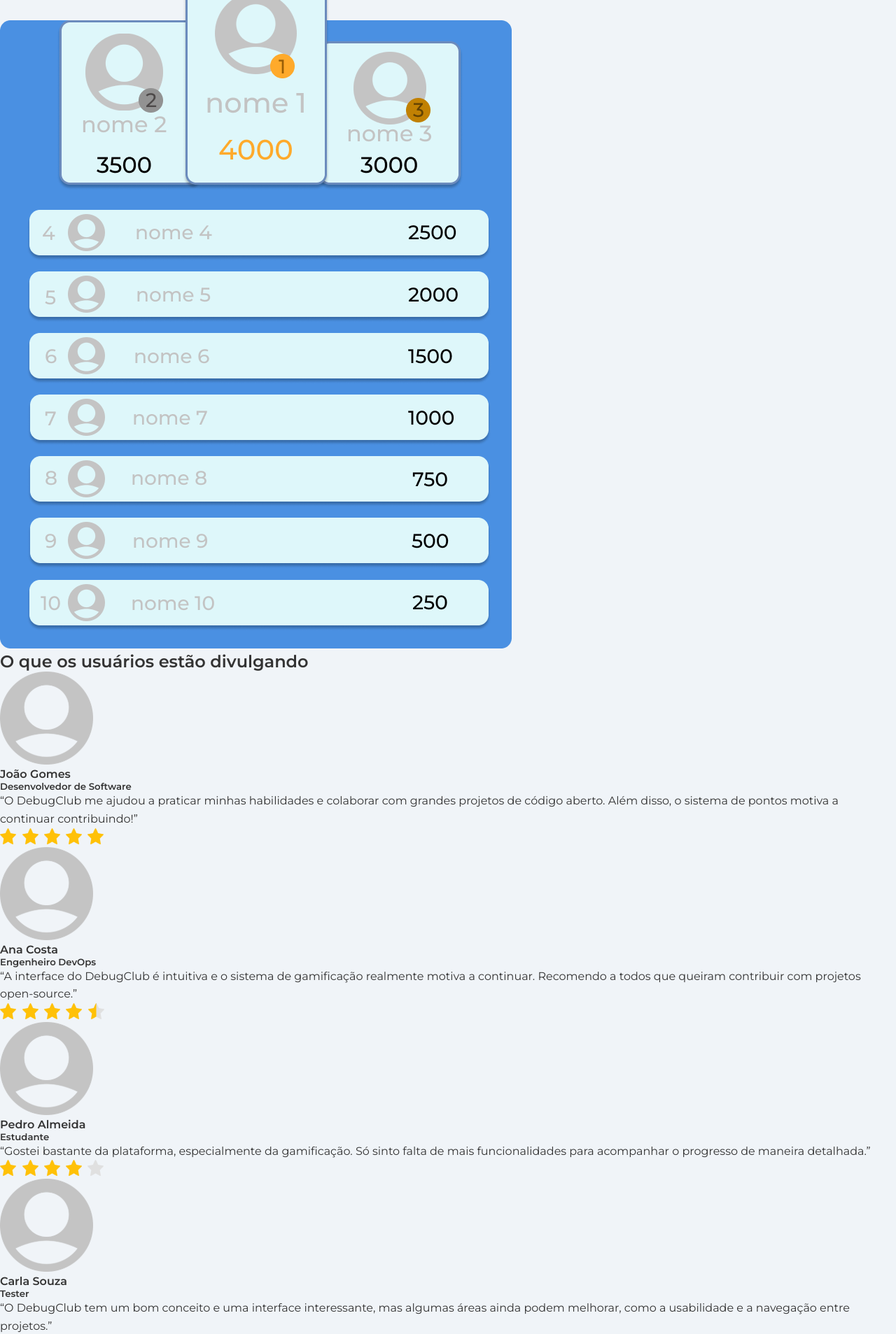
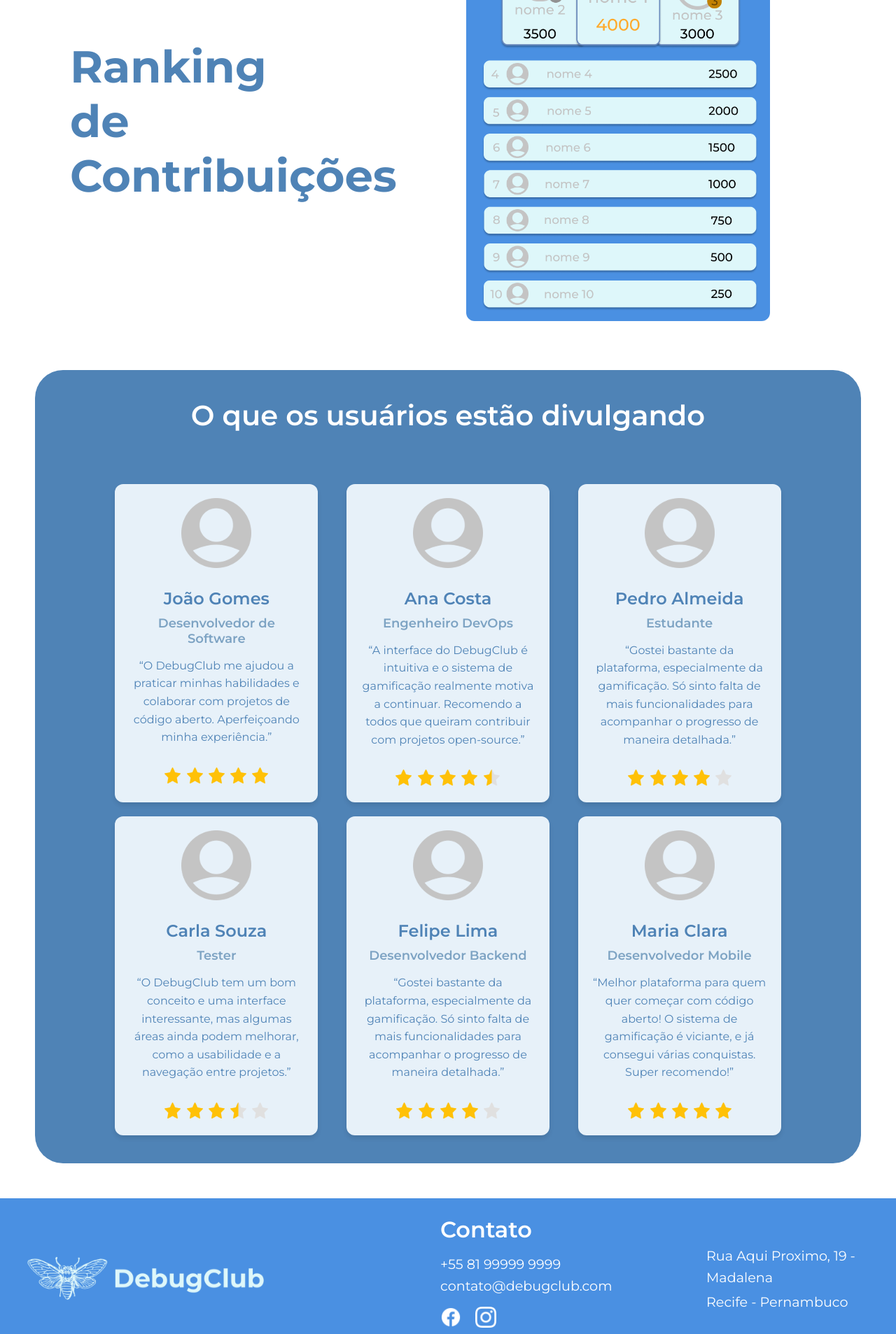
Before and after one commit to VyNas07/Debug-Club, a React (Create React App) app: page / in a window 1280 px wide. Shown: the part 1520-3427 px from the top of the page at 70% size. Built offline with nearby package versions, Linux system fonts and the light colour scheme.

Commit message:
Finalização da HomePage

```diff
--- a/src/App.css
+++ b/src/App.css
@@ -2,7 +2,7 @@
 body {
     margin: 0;
     font-family: 'Montserrat', sans-serif;
-    background-color: #f0f4f8;
+    background-color: #ffffff;
     color: #333;
   }
 
--- a/src/components/HomePage/FeaturesSection/FeaturesSection.css
+++ b/src/components/HomePage/FeaturesSection/FeaturesSection.css
@@ -11,6 +11,7 @@
     font-weight: bold;
     margin-bottom: 60px;
 }
+
 
 .features-list {
     display: grid;
@@ -51,8 +52,8 @@
     .features-list {
         grid-template-columns: repeat(2, 1fr);
         gap: 20px;
-        width: 90%; /* Limita a largura da lista de recursos */
-        margin: 0 auto; /* Centraliza a lista na tela */
+        width: 90%;
+        margin: 0 auto;
     }
 
     .feature-item p {
@@ -68,8 +69,8 @@
     .features-list {
         grid-template-columns: repeat(2, 1fr);
         gap: 15px;
-        width: 90%; /* Limita a largura da lista de recursos */
-        margin: 0 auto; /* Centraliza a lista na tela */
+        width: 90%;
+        margin: 0 auto;
     }
 
     .feature-item p {
@@ -81,8 +82,8 @@
     .features-list {
         grid-template-columns: 1fr;
         gap: 15px;
-        width: 90%; /* Limita a largura da lista de recursos */
-        margin: 0 auto; /* Centraliza a lista na tela */
+        width: 90%;
+        margin: 0 auto;
     }
 
     .feature-item p {
--- a/src/components/HomePage/FeedbackSection/FeedbackSection.css
+++ b/src/components/HomePage/FeedbackSection/FeedbackSection.css
@@ -0,0 +1,102 @@
+.feedback-section {
+    padding: 40px;
+    text-align: center;
+    margin: 50px;
+    background-color: #4f83b6;
+    border-radius: 40px;
+}
+
+.feedback-section h2 {
+    color: #ffffff;
+    margin-bottom: 10px;
+    font-size: 2.5rem;
+    text-align: center;
+    max-width: 50ch;
+}
+
+.container-feedback {
+    display: grid;
+    grid-template-columns: repeat(3, 1fr); /* Três colunas */
+    gap: 20px; /* Espaço entre os cards */
+    justify-items: center;
+    padding: 4rem;
+    padding-bottom: 0px;
+}
+
+.user-feedback {
+    background-color: #e7f1f9;
+    padding: 20px;
+    border-radius: 12px;
+    width: 100%;
+    max-width: 290px;
+    box-shadow: 0px 4px 6px rgba(0, 0, 0, 0.1);
+    text-align: center;
+}
+
+.user-feedback h4 {
+    color: #4f83b6;
+    margin: 10px 0;
+    font-size: 1.5rem;
+}
+
+.user-feedback h5 {
+    color: #7da3c3;
+    margin-bottom: 15px;
+    font-size: 1.125rem;
+}
+
+.user-feedback p {
+    font-size: 1rem;
+    color: #4f83b6;
+    margin-bottom: 20px;
+}
+
+.user-feedback .user-img {
+    width: 200px;
+    height: 100px;
+    margin-bottom: 15px;
+}
+
+.avaliacao-img {
+    margin-top: 10px;
+}
+
+/* Media Queries para Responsividade */
+@media (max-width: 1024px) {
+    .container-feedback {
+        grid-template-columns: repeat(2, 1fr); /* Duas colunas em telas médias */
+    }
+}
+
+@media (max-width: 768px) {
+    .container-feedback {
+        grid-template-columns: 1fr; /* Uma coluna em telas menores */
+    }
+
+    .feedback-section h2 {
+        font-size: 2rem; /* Reduzir o tamanho da fonte */
+    }
+}
+
+@media (max-width: 480px) {
+    .user-feedback {
+        padding: 15px; /* Reduzir padding dos cards */
+    }
+
+    .user-feedback h4 {
+        font-size: 1.25rem; /* Reduzir o tamanho do nome */
+    }
+
+    .user-feedback h5 {
+        font-size: 1rem; /* Reduzir o tamanho da profissão */
+    }
+
+    .user-feedback p {
+        font-size: 0.9rem; /* Reduzir o tamanho da descrição */
+    }
+
+    .user-feedback .user-img {
+        width: 150px; /* Reduzir a largura da imagem do usuário */
+        height: 75px; /* Reduzir a altura da imagem do usuário */
+    }
+}
--- a/src/components/HomePage/FeedbackSection/FeedbackSection.js
+++ b/src/components/HomePage/FeedbackSection/FeedbackSection.js
@@ -4,13 +4,13 @@ import quatro_meioEstrelas from '../../../assets/IMG-HomePage/4meioestrelas.svg'
 import quatroEstrelas from '../../../assets/IMG-HomePage/4estrelas.svg';
 import tres_meioEstrelas from '../../../assets/IMG-HomePage/3estrelasmeio.svg';
 import userImg from '../../../assets/IMG-HomePage/user.svg';
-
+import './FeedbackSection.css'
 const FeedbackSection = () => {
   const perfis = [
     {
       nome: "João Gomes",
       profissao: "Desenvolvedor de Software",
-        descricao: "“O DebugClub me ajudou a praticar minhas habilidades e colaborar com grandes projetos de código aberto. Além disso, o sistema de pontos motiva a continuar contribuindo!”",
+      descricao: "“O DebugClub me ajudou a praticar minhas habilidades e colaborar com projetos de código aberto. Aperfeiçoando minha experiência.”",
       avaliacao: cincoEstrelas,
     },
     {
@@ -43,22 +43,24 @@ const perfis = [
       descricao: "“Melhor plataforma para quem quer começar com código aberto! O sistema de gamificação é viciante, e já consegui várias conquistas. Super recomendo!”",
       avaliacao: cincoEstrelas,
     },
-]
+  ];
+
   return (
-    <section className = 'feedback-section'>
+    <section className='feedback-section'>
       <h2>O que os usuários estão divulgando</h2>
-      <div className='conteiner-feedback'>
-        {perfis.map((perfil, index ) =>
-        <div key = {index} className='user-feedback'>
-            <img src= {userImg} alt = {perfil.nome} className = 'user-img'/>
+      <div className='container-feedback'>
+        {perfis.map((perfil, index) => (
+          <div key={index} className='user-feedback'>
+            <img src={userImg} alt={perfil.nome} className='user-img' />
             <h4>{perfil.nome}</h4>
             <h5>{perfil.profissao}</h5>
             <p>{perfil.descricao}</p>
-            <img src={perfil.avaliacao} alt = 'avaliações' className = "avaliacao-img"/>
-        </div>)}
+            <img src={perfil.avaliacao} alt='avaliações' className='avaliacao-img' />
+
+          </div>
+        ))}
       </div>
     </section>
-  )
-}
-
-export default FeedbackSection
+  );
+};
+export default FeedbackSection;
--- a/src/components/HomePage/RankingSection/RankingSection.css
+++ b/src/components/HomePage/RankingSection/RankingSection.css
@@ -0,0 +1,87 @@
+.ranking-section {
+    display: flex;
+    justify-content: space-between;
+    align-items: center;
+    padding: 20px;
+    margin-top: 40px;
+  }
+
+  .ranking-text {
+    flex: 1;
+    text-align: left;
+  }
+
+  .ranking-text h2 {
+    max-width: 10ch;
+    font-size: clamp(2rem, 5vw, 4rem);
+    color: #4F83B6;
+    font-weight: bold;
+    margin: 0;
+    padding-left: 5rem;
+  }
+
+  .ranking-img {
+    margin-top: -4rem;
+    margin-right: 10rem;
+    flex: 1;
+    max-width: 35%;
+    height: auto;
+    border-radius: 12px;
+  }
+
+  /* Responsividade para tablets e dispositivos de tamanho médio */
+  @media (max-width: 1024px) {
+    .ranking-section {
+      flex-direction: column;
+      align-items: center;
+      text-align: center;
+      margin-top: 30px;
+      padding: 20px;
+    }
+
+    .ranking-text h2 {
+      max-width: 200ch;
+      padding-left: 0;
+    }
+
+    .ranking-img {
+      max-width: 80%;
+      margin-right: 0;
+      margin-top: 20px;
+    }
+  }
+
+  @media (max-width: 768px) {
+    .ranking-section {
+      flex-direction: column;
+      text-align: center;
+      padding: 10px;
+      margin-top: 20px;
+    }
+
+    .ranking-text h2 {
+    max-width: 200ch;
+    padding-left: 0;
+    }
+
+    .ranking-img {
+      max-width: 90%;
+      margin-top: 10px;
+    }
+  }
+
+  @media (max-width: 480px) {
+    .ranking-section {
+      padding: 5px;
+      margin-top: 10px;
+    }
+
+    .ranking-text h2 {
+      max-width: 200ch;
+    }
+
+    .ranking-img {
+      max-width: 100%;
+      margin-top: 15px;
+    }
+  }
--- a/src/components/HomePage/RankingSection/RankingSection.js
+++ b/src/components/HomePage/RankingSection/RankingSection.js
@@ -5,7 +5,9 @@ import RankingImg from '../../../assets/IMG-HomePage/Ranking.png'
 const RankingSection = () => {
   return (
     <section className = 'ranking-section'>
-        <h2>Ranking de Contribuições</h2>
+      <div className='ranking-text'>
+        <h2>Ranking <span>de</span> Contribuições</h2>
+        </div>
         <img src={RankingImg} alt = 'Imagem de Ranking' className='ranking-img'/>
     </section>
   );;
--- a/src/components/HomePage/Rodape/Rodape.css
+++ b/src/components/HomePage/Rodape/Rodape.css
@@ -0,0 +1,78 @@
+.rodape-section {
+    background-color: #4A90E2;
+    color: white;
+    padding: 25px;
+    display: flex;
+    justify-content: center;
+  }
+
+  .rodape-content {
+    display: flex;
+    justify-content: space-between;
+    align-items: center;
+    width: 80%;
+    max-width: 1200px;
+    flex-wrap: wrap;
+    gap: 40px;
+  }
+
+  .logo-img {
+    width: 25rem;
+    margin-right: 20px;
+  }
+
+  .contato-rodape {
+    flex: 1;
+    text-align: start;
+    padding: 0 5rem 0 9rem;
+  }
+
+  .contato-rodape h3 {
+    font-size: 2rem;
+    margin-bottom: 15px;
+  }
+
+  .contato-rodape p {
+    font-size: 1.2rem;
+  }
+
+  .icons-rodape {
+    list-style: none;
+    padding: 0;
+    margin: 15px 0;
+    display: flex;
+    gap: 20px;
+  }
+
+  .facebook-img, .instagram-img {
+    width: 30px;
+    height: 30px;
+  }
+
+  .endereco-rodape {
+    flex: 1;
+    text-align: start;
+    padding-top: 3%;
+  }
+
+  .endereco-rodape p {
+    margin: 5px 0;
+    font-size: 1.2rem;
+  }
+
+  /* Responsividade */
+  @media (max-width: 768px) {
+    .rodape-content {
+      flex-direction: column;
+      align-items: center;
+      text-align: center;
+    }
+
+    .logo-img {
+      margin-bottom: 20px;
+    }
+
+    .contato-rodape, .endereco-rodape {
+      margin-bottom: 20px;
+    }
+  }
--- a/src/components/HomePage/Rodape/Rodape.js
+++ b/src/components/HomePage/Rodape/Rodape.js
@@ -2,11 +2,13 @@ import React from 'react';
 import logoDebugClub from '../../../assets/IMG-HomePage/DebugClub.svg';
 import facebookLogo from '../../../assets/IMG-HomePage/facebook.png';
 import instagramLogo from '../../../assets/IMG-HomePage/instagram.png';
+import './Rodape.css';
 
 
 const Rodape = () => {
   return (
     <footer className='rodape-section'>
+      <div className='rodape-content'>
           <img src={logoDebugClub} alt='logo' className='logo-img'/>
           <div className='contato-rodape'>
             <h3>Contato</h3>
@@ -14,17 +16,23 @@ const Rodape = () => {
             <p>contato@debugclub.com</p>
             <ul className='icons-rodape'>
               <li>
-                <a href='/' aria-label='Facebook'><img src={facebookLogo} alt='Facebook'/></a>
+                <a href='/' aria-label='Facebook'>
+                  <img src={facebookLogo} alt='Facebook' className='facebook-img'/>
+                </a>
               </li>
               <li>
-                <a href='/' aria-label = 'Instagram'><img src={instagramLogo} alt = 'Instagram'/></a>
+                <a href='/' aria-label='Instagram'>
+                  <img src={instagramLogo} alt='Instagram' className='instagram-img'/>
+                </a>
               </li>
             </ul>
           </div>
+        </div>
         <div className='endereco-rodape'>
-        <p>Cais do Apolo, 463 - Bairro do Recife</p>
+          <p>Rua Aqui Proximo, 19 - Madalena</p>
           <p>Recife - Pernambuco</p>
         </div>
+
     </footer>
   );
 };
--- a/src/components/LoginPage/MainSection/Main.css
+++ b/src/components/LoginPage/MainSection/Main.css
@@ -17,6 +17,7 @@
     padding: 2%;
     margin: auto;
     margin-top: 8%;
+    margin-bottom: 8%;
 }
 
 .textologin {
```
Lines whose indentation alone changed are shown as unchanged.
